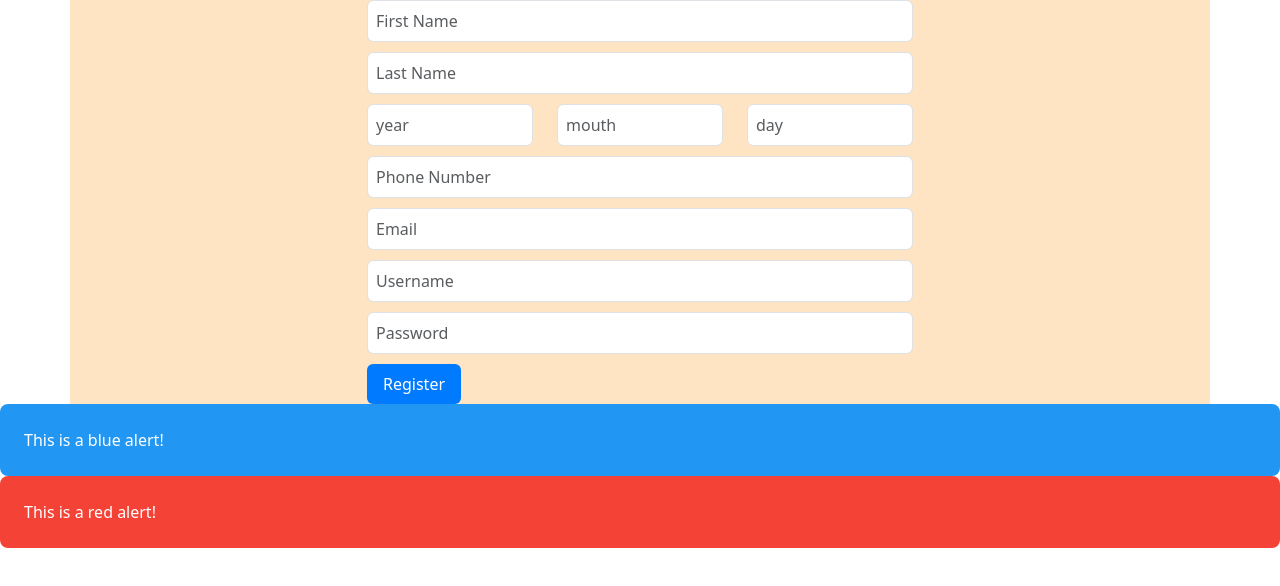
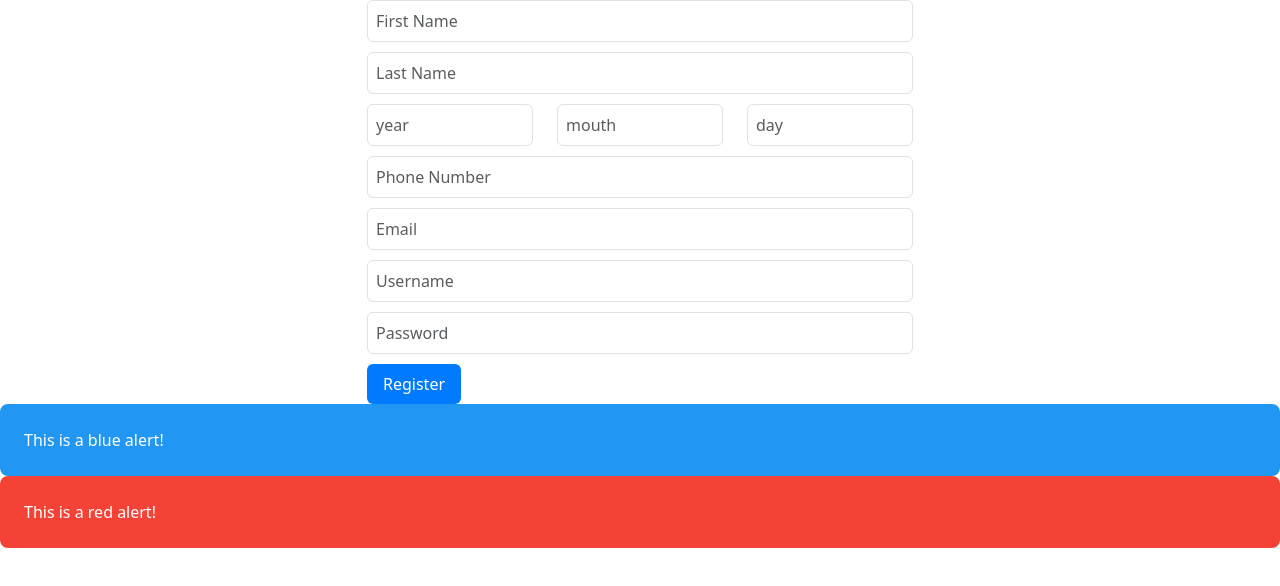
Before and after one commit to amirhesam1998/LoginForm, a React (Create React App) app in the folder FrontEnd/: page / in a window 1280 px wide. Shown: the top 586 px of the page. Built offline with nearby package versions, Linux system fonts and the light colour scheme.

Commit message:
Revert "update finally and make my project response"
This reverts commit af376a97d11ad42ba67908139d822f2a5462044e.

```diff
--- a/FrontEnd/src/Component/Form/Form.css
+++ b/FrontEnd/src/Component/Form/Form.css
@@ -17,6 +17,3 @@ button[type="submit"] {
   border: none;
   cursor: pointer;
 }
-.alireza{
-  background-color: bisque;
-}
--- a/FrontEnd/src/Component/Form/Form.js
+++ b/FrontEnd/src/Component/Form/Form.js
@@ -35,13 +35,14 @@ export default function Form (){
             'Content-Type': 'application/json'
           }
         });
-            alert('information were submited ');
+        console.log(response.data); // Assuming your response contains useful data
       } catch (error) {
         alert('Failed to submit information.');
       }
     };
+
     return (
-        <div className="container alireza">
+        <div className="container">
           <div className="row justify-content-center">
             <div className="col-md-6">
               <form onSubmit={handleSubmit}>
@@ -74,7 +75,7 @@ export default function Form (){
                 <div className="form-group">
                   <input type="password" name="password" value={formData.password} onChange={handleChange} className="form-control" placeholder="Password" />
                 </div>
-                <button type="submit" className="btn btn-primary">Register</button>
+                <button onClick={handleSubmit} type="submit" className="btn btn-primary">Register</button>
               </form>
             </div>
           </div>
```
Lines whose indentation alone changed are shown as unchanged.
